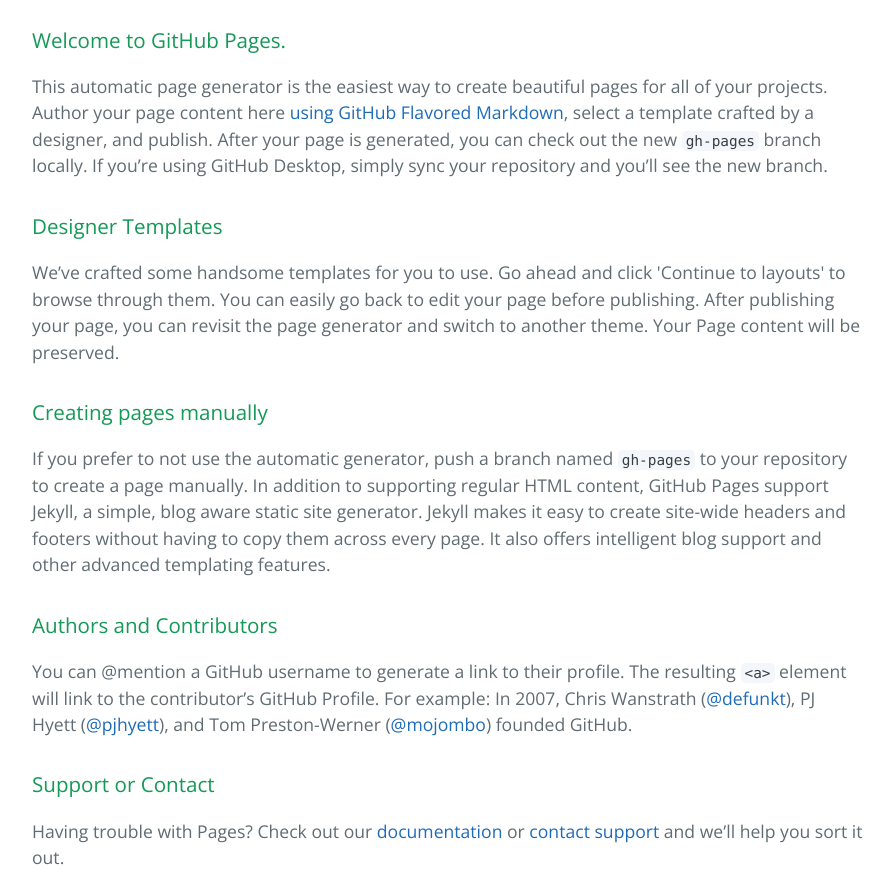
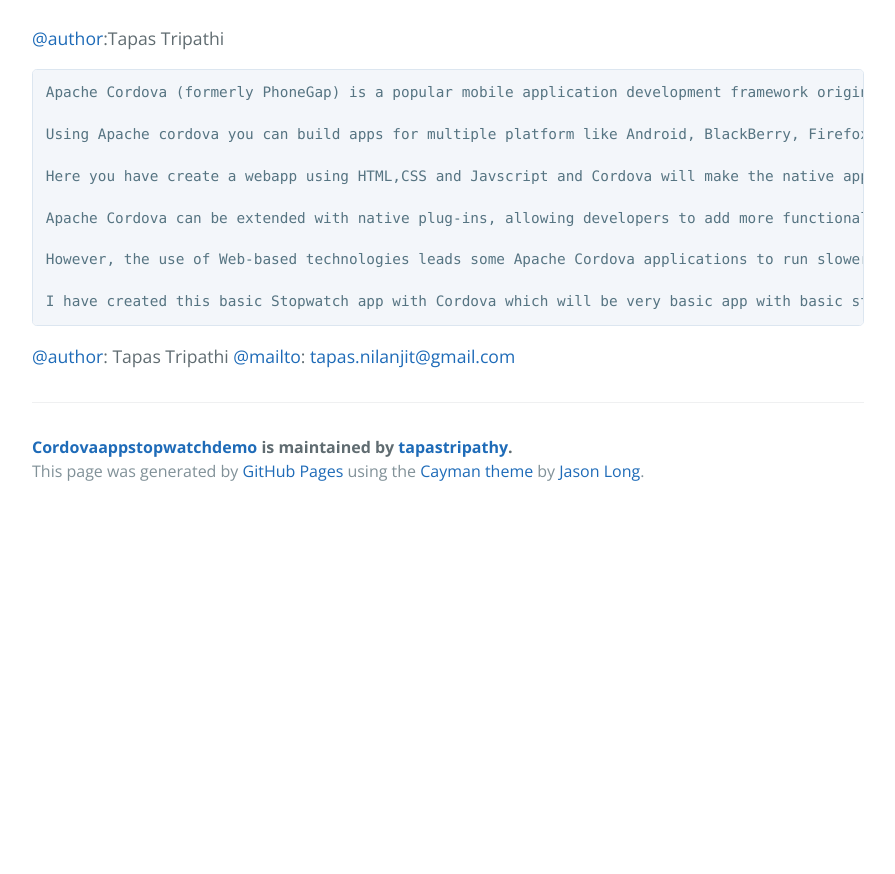
Before and after one commit to joyeshucode/CordovaAppStopWatchDemo, a plain HTML site: page index.html in a window 1280 px wide. Shown: the part 420-1294 px from the top of the page, without its empty margins (192-1087 px from the left). After the commit the page ends 935 px from the top, so only its background shows below. Drawn offline with nearby package versions, Linux system fonts and the light colour scheme.

```diff
--- a/index.html
+++ b/index.html
@@ -19,30 +19,23 @@
     </section>
 
     <section class="main-content">
-      <h3>
-<a id="welcome-to-github-pages" class="anchor" href="#welcome-to-github-pages" aria-hidden="true"><span aria-hidden="true" class="octicon octicon-link"></span></a>Welcome to GitHub Pages.</h3>
+      <p><a href="https://github.com/author" class="user-mention">@author</a>:Tapas Tripathi</p>
 
-<p>This automatic page generator is the easiest way to create beautiful pages for all of your projects. Author your page content here <a href="https://guides.github.com/features/mastering-markdown/">using GitHub Flavored Markdown</a>, select a template crafted by a designer, and publish. After your page is generated, you can check out the new <code>gh-pages</code> branch locally. If you’re using GitHub Desktop, simply sync your repository and you’ll see the new branch.</p>
+<pre><code>Apache Cordova (formerly PhoneGap) is a popular mobile application development framework originally created by Nitobi. Adobe Systems purchased Nitobi in 2011, rebranded it as PhoneGap, and later released an open source version of the software called Apache Cordova.
 
-<h3>
-<a id="designer-templates" class="anchor" href="#designer-templates" aria-hidden="true"><span aria-hidden="true" class="octicon octicon-link"></span></a>Designer Templates</h3>
+Using Apache cordova you can build apps for multiple platform like Android, BlackBerry, Firefox OS, iOS, webOS, Windows Phone and many more.
 
-<p>We’ve crafted some handsome templates for you to use. Go ahead and click 'Continue to layouts' to browse through them. You can easily go back to edit your page before publishing. After publishing your page, you can revisit the page generator and switch to another theme. Your Page content will be preserved.</p>
+Here you have create a webapp using HTML,CSS and Javscript and Cordova will make the native app for you for the desired operating system.
 
-<h3>
-<a id="creating-pages-manually" class="anchor" href="#creating-pages-manually" aria-hidden="true"><span aria-hidden="true" class="octicon octicon-link"></span></a>Creating pages manually</h3>
+Apache Cordova can be extended with native plug-ins, allowing developers to add more functionalities that can be called from JavaScript, making it communicate directly between the native layer and the HTML5 page. These plugins allow access to the device's accelerometer, camera, compass, file system, microphone, and more.
 
-<p>If you prefer to not use the automatic generator, push a branch named <code>gh-pages</code> to your repository to create a page manually. In addition to supporting regular HTML content, GitHub Pages support Jekyll, a simple, blog aware static site generator. Jekyll makes it easy to create site-wide headers and footers without having to copy them across every page. It also offers intelligent blog support and other advanced templating features.</p>
+However, the use of Web-based technologies leads some Apache Cordova applications to run slower than native applications with similar functionality. There are sme similiar technologies like React-Native where the build apps will be more faster than the apps build in Cordova.
 
-<h3>
-<a id="authors-and-contributors" class="anchor" href="#authors-and-contributors" aria-hidden="true"><span aria-hidden="true" class="octicon octicon-link"></span></a>Authors and Contributors</h3>
+I have created this basic Stopwatch app with Cordova which will be very basic app with basic stopwatch functionality. I have used Jquery and Bootstrap also in this app.
+</code></pre>
 
-<p>You can @mention a GitHub username to generate a link to their profile. The resulting <code>&lt;a&gt;</code> element will link to the contributor’s GitHub Profile. For example: In 2007, Chris Wanstrath (<a href="https://github.com/defunkt" class="user-mention">@defunkt</a>), PJ Hyett (<a href="https://github.com/pjhyett" class="user-mention">@pjhyett</a>), and Tom Preston-Werner (<a href="https://github.com/mojombo" class="user-mention">@mojombo</a>) founded GitHub.</p>
-
-<h3>
-<a id="support-or-contact" class="anchor" href="#support-or-contact" aria-hidden="true"><span aria-hidden="true" class="octicon octicon-link"></span></a>Support or Contact</h3>
-
-<p>Having trouble with Pages? Check out our <a href="https://help.github.com/pages">documentation</a> or <a href="https://github.com/contact">contact support</a> and we’ll help you sort it out.</p>
+<p><a href="https://github.com/author" class="user-mention">@author</a>: Tapas Tripathi
+<a href="https://github.com/mailto" class="user-mention">@mailto</a>: <a href="mailto:tapas.nilanjit@gmail.com">tapas.nilanjit@gmail.com</a></p>
 
       <footer class="site-footer">
         <span class="site-footer-owner"><a href="https://github.com/tapastripathy/CordovaAppStopWatchDemo">Cordovaappstopwatchdemo</a> is maintained by <a href="https://github.com/tapastripathy">tapastripathy</a>.</span>
```
Also changed, not shown: params.json (+1 -1 lines).
